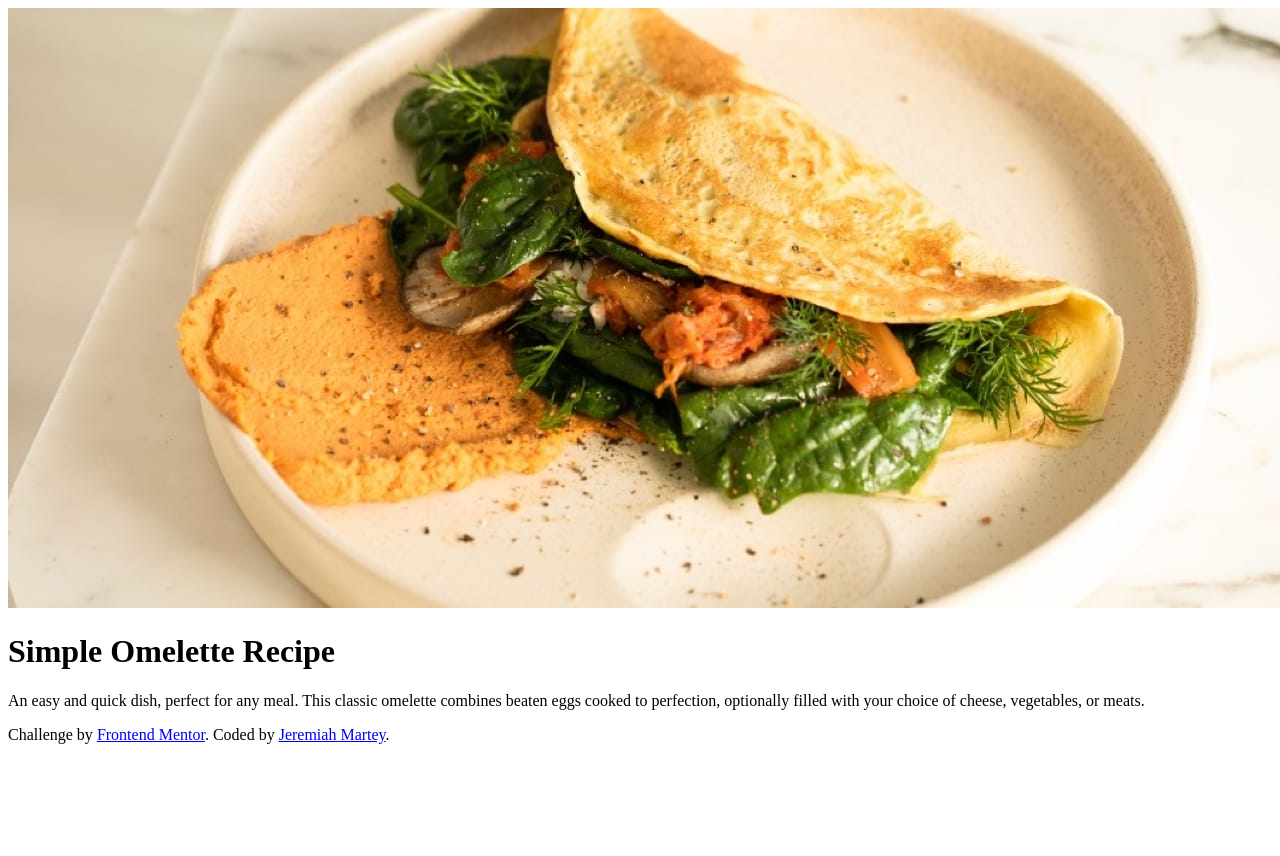
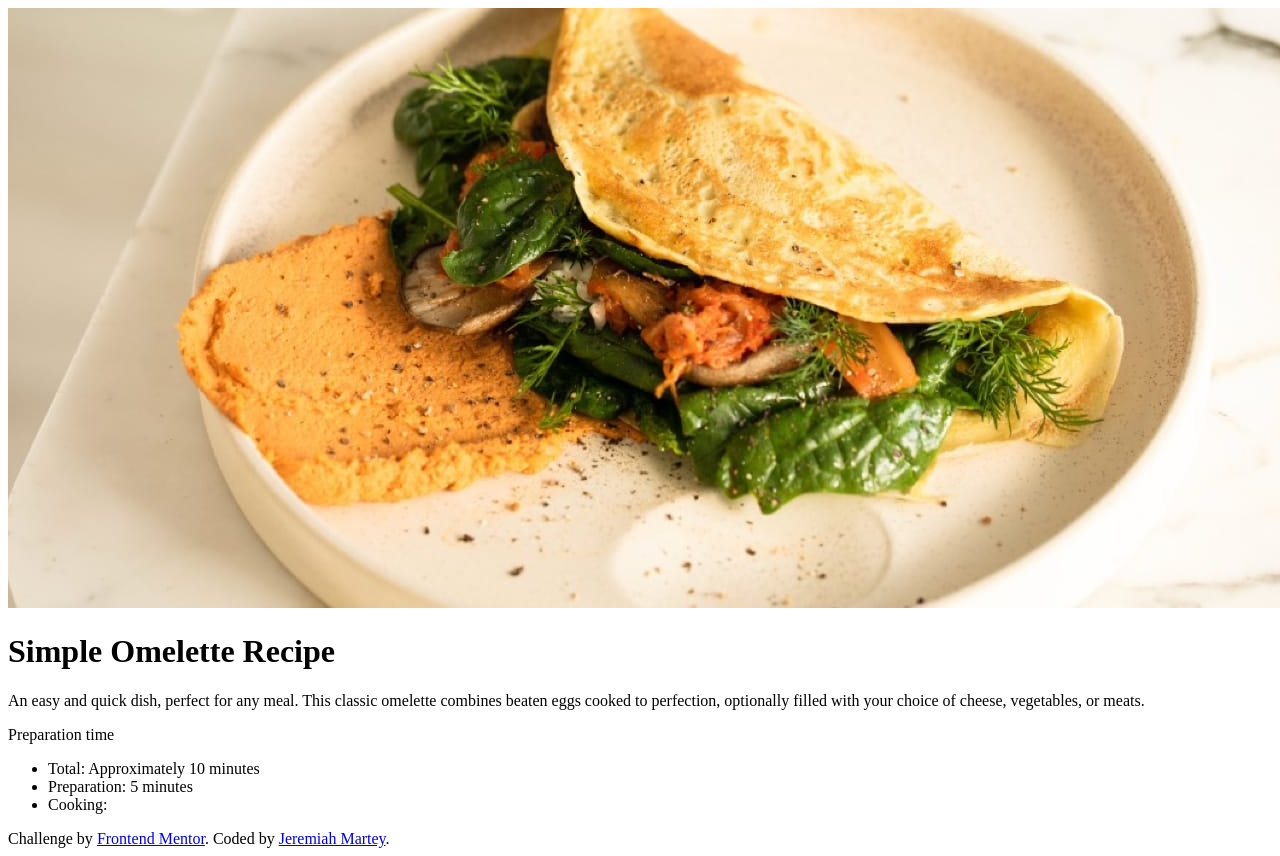
Before and after one commit to KofiFloki/Frontend-Mentor-projects, a plain HTML site: page recipe-page-main/index.html in a window 1280 px wide. Shown: the top 856 px of the page. Before the commit the page ends 800 px from the top, so only its background shows below. Drawn offline with Linux system fonts and the light colour scheme.

Commit message:
Index.html

```diff
--- a/recipe-page-main/index.html
+++ b/recipe-page-main/index.html
@@ -22,6 +22,14 @@
         An easy and quick dish, perfect for any meal. This classic omelette combines beaten eggs cooked
         to perfection, optionally filled with your choice of cheese, vegetables, or meats.
       </p>
+      <div id preparation-info>
+        <p class="prep-title"> Preparation time </p>
+        <ul id="prep-list">
+          <li><span> Total: </span>Approximately 10 minutes</li>
+          <li><span> Preparation: </span>5 minutes</li>
+          <li><span> Cooking: </span></li>
+        </ul>
+      </div>
     </div>
   </div>
 </main>
```
